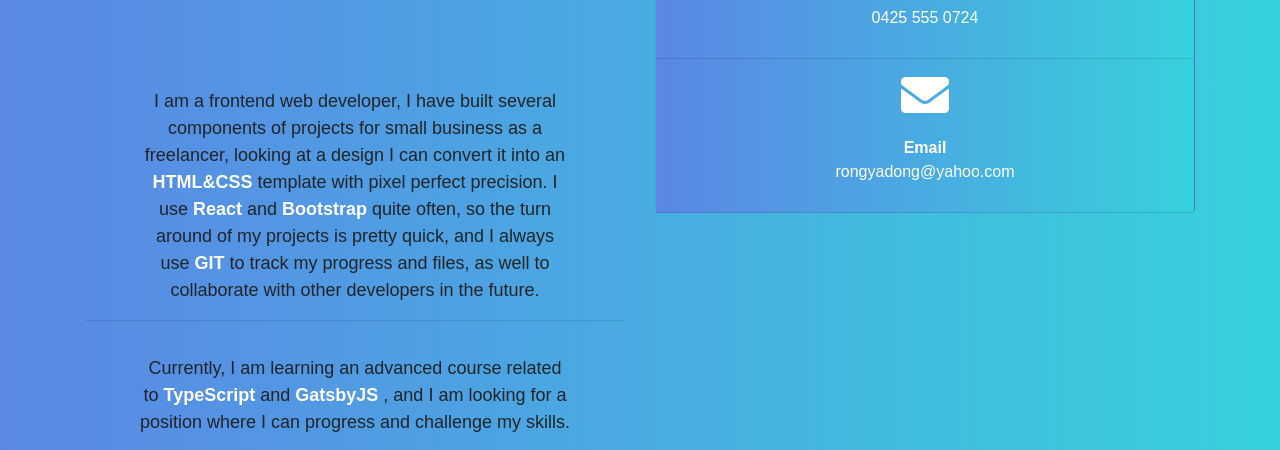
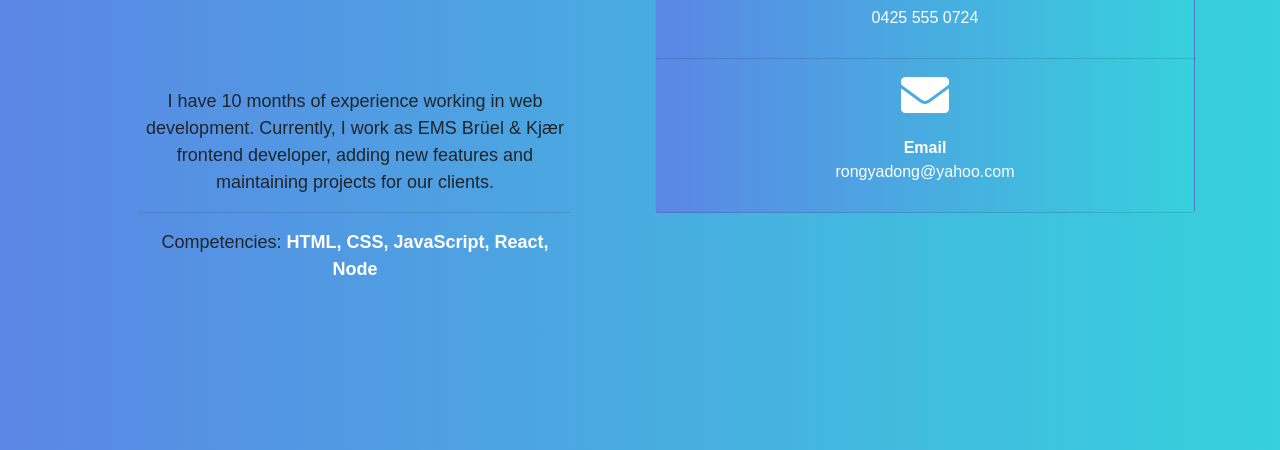
Before and after one commit to rongyadong/my_react_portfolio, a React (Create React App) app: page /contact in a window 1280 px wide. Shown: the part 682-1132 px from the top of the page. Built offline with nearby package versions, Linux system fonts and the light colour scheme.

Commit message:
updated self introduction

```diff
--- a/src/components/Contact.jsx
+++ b/src/components/Contact.jsx
@@ -1,4 +1,4 @@
-import React from 'react'
+import React from 'react';
 
 const Contact = () => {
     return (
@@ -11,57 +11,46 @@ const Contact = () => {
                         src="https://avatars1.githubusercontent.com/u/35794495?s=460&v=4"
                         alt="my avatar"
                         className="avatar-img"
-            style={{ height: '20rem', margin: '5rem auto' }}
+                        style={{height: '20rem', margin: '5rem auto'}}
                     />
                     <p className="contact-p">
-            I am a frontend web developer, I have built several components of
-            projects for small business as a freelancer, looking at a design I
-            can convert it into an<strong className="white"> HTML&CSS </strong>
-            template with pixel perfect precision. I use
-            <strong className="white"> React </strong> and
-            <strong className="white"> Bootstrap </strong> quite often, so the
-            turn around of my projects is pretty quick, and I always use
-            <strong className="white"> GIT </strong> to track my progress and
-            files, as well to collaborate with other developers in the future.
-          </p>
+                        I have 10 months of experience working in web development. Currently, I work as EMS Brüel & Kjær
+                        frontend developer, adding new features and maintaining projects for our clients.
                       <hr />
-          <p className="contact-p">
-            Currently, I am learning an advanced course related to
-            <strong className="white"> TypeScript </strong> and
-            <strong className="white"> GatsbyJS </strong>, and I am looking for
-            a position where I can progress and challenge my skills.
+                      <p>Competencies: <strong className="white">HTML, CSS, JavaScript, React, Node</strong></p>
+
                     </p>
                 </div>
                 <div className="col-12 col-lg-6">
                     <h2 className="font-anton">Contact Me</h2>
-          <ul className="list-group" style={{ margin: '15rem auto' }}>
+                    <ul className="list-group" style={{margin: '15rem auto'}}>
                         <li className="list-group-item">
                             <p>
-                <i className="fas fa-home fa-3x" />
+                                <i className="fas fa-home fa-3x"/>
                             </p>
                             <p>
                                 <strong>Address</strong>
-                <br />
+                                <br/>
                                 Burwood, VIC 3125
                             </p>
                         </li>
                         <li className="list-group-item">
                             <p>
-                <i className="fa fa-phone fa-3x" />
+                                <i className="fa fa-phone fa-3x"/>
                             </p>
                             <p>
                                 <strong>Mobile</strong>
-                <br />
+                                <br/>
                                 0425 555 0724
                             </p>
                         </li>
                         <li className="list-group-item">
                             <p>
-                <i className="fa fa-envelope fa-3x" />
+                                <i className="fa fa-envelope fa-3x"/>
                             </p>
                             <p>
                                 <strong>Email</strong>
-                <br />
+                                <br/>
                                 rongyadong@yahoo.com
                             </p>
                         </li>
@@ -69,7 +58,7 @@ const Contact = () => {
                 </div>
             </div>
         </div>
-  )
-}
+    );
+};
 
-export default Contact
+export default Contact;
```
Lines whose indentation alone changed are shown as unchanged.
